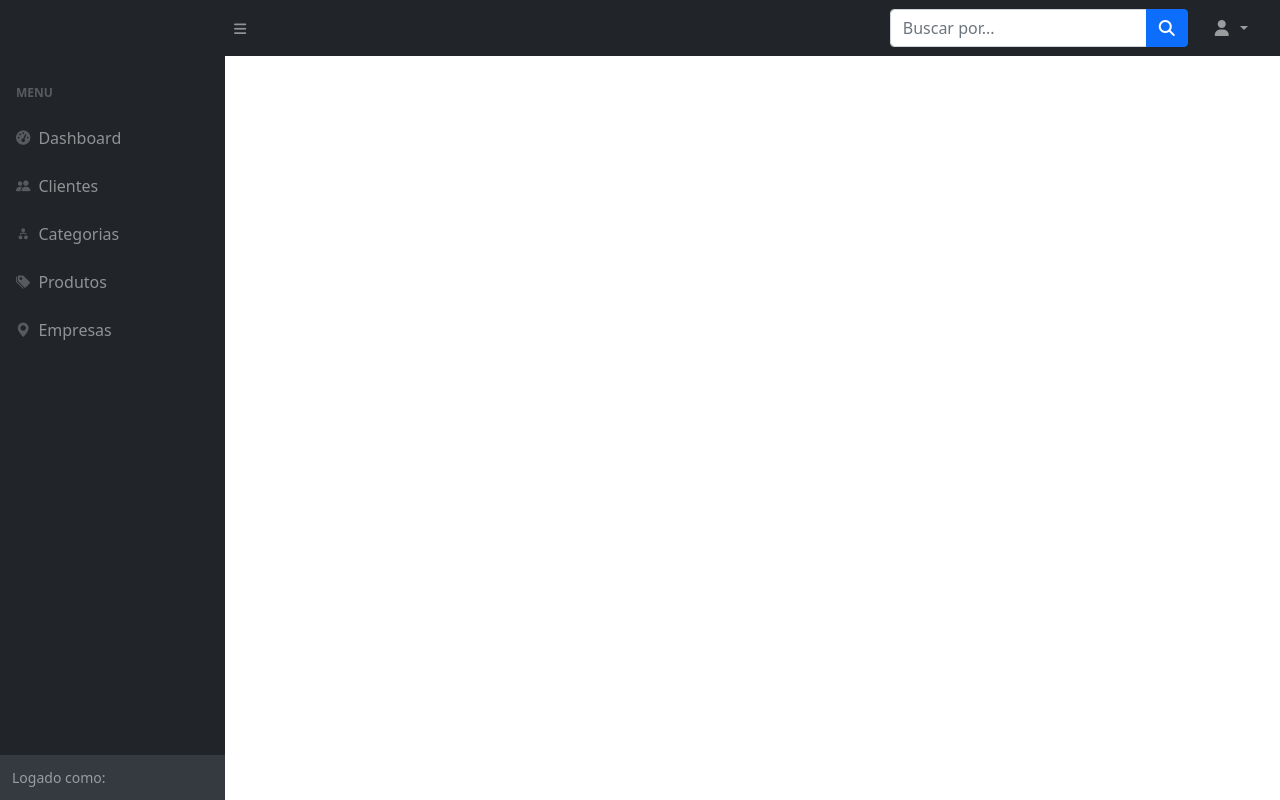
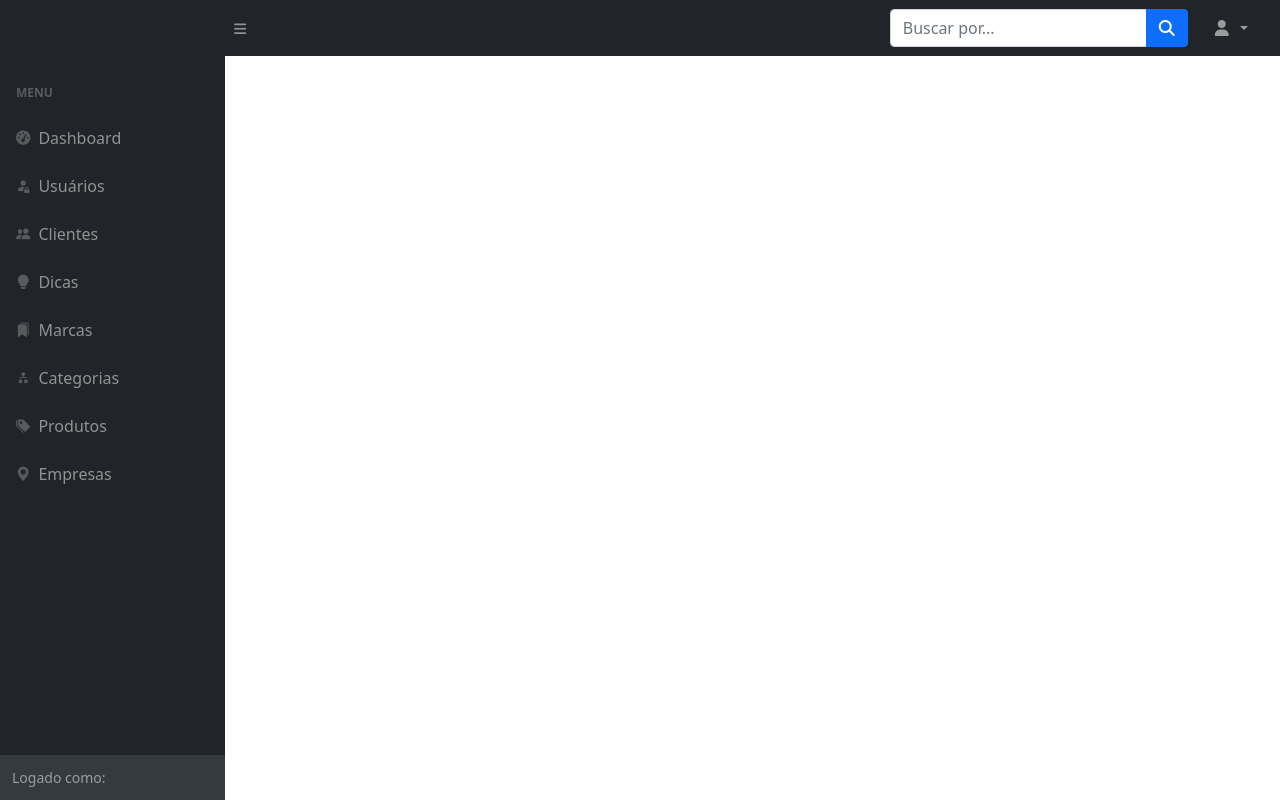
Before and after one commit to Camilaaees/ps_cs004259, a PHP site: page /templates/backend/common/top.php in a window 1280 px wide. Run offline with PHP 8.4, Linux system fonts and the light colour scheme; some libraries are stand-ins or nearby versions.

Commit message:
Ajuste nas rotas e criação de novos links

```diff
--- a/src/Core/App.php
+++ b/src/Core/App.php
@@ -69,7 +69,7 @@ class App
     private static function registraRotasDoBackEnd()
     {
         self::$router->mount('/admin', function() {
-            self::$router->get('/', 'Petshop\Controller\AdminDashboardController@index');
+            self::$router->get('/dashboard', 'Petshop\Controller\AdminDashboardController@index');
             self::$router->get('/clientes', 'Petshop\Controller\AdminClienteController@listar');
             self::$router->get('/clientes/{valor}', 'Petshop\Controller\AdminClienteController@form');
             self::$router->post('/clientes/{valor}', 'Petshop\Controller\AdminClienteController@PostForm');
--- a/templates/backend/common/top.php
+++ b/templates/backend/common/top.php
@@ -60,13 +60,25 @@
 
                         <div class="sb-sidenav-menu-heading">Menu</div>
 
-                        <a class="nav-link" href="/admin">
+                        <a class="nav-link" href="/admin/dashboard">
                             <div class="sb-nav-link-icon"><i class="fas fa-tachometer-alt"></i></div>
                             Dashboard
+                        </a>
+                        <a class="nav-link" href="/admin/usuarios">
+                            <div class="sb-nav-link-icon"><i class="bi bi-person-fill-lock"></i></div>
+                            Usuários
                         </a>
                         <a class="nav-link" href="/admin/clientes">
                             <div class="sb-nav-link-icon"><i class="bi bi-people-fill"></i></div>
                             Clientes
+                        </a>
+                        <a class="nav-link" href="/admin/dicas">
+                            <div class="sb-nav-link-icon"><i class="bi bi-lightbulb-fill"></i></div>
+                            Dicas
+                        </a>
+                        <a class="nav-link" href="/admin/marcas">
+                            <div class="sb-nav-link-icon"><i class="bi bi-bookmarks-fill"></i></div>
+                            Marcas
                         </a>
                         <a class="nav-link" href="/admin/categorias">
                             <div class="sb-nav-link-icon"><i class="bi bi-diagram-2-fill"></i></div>
```
